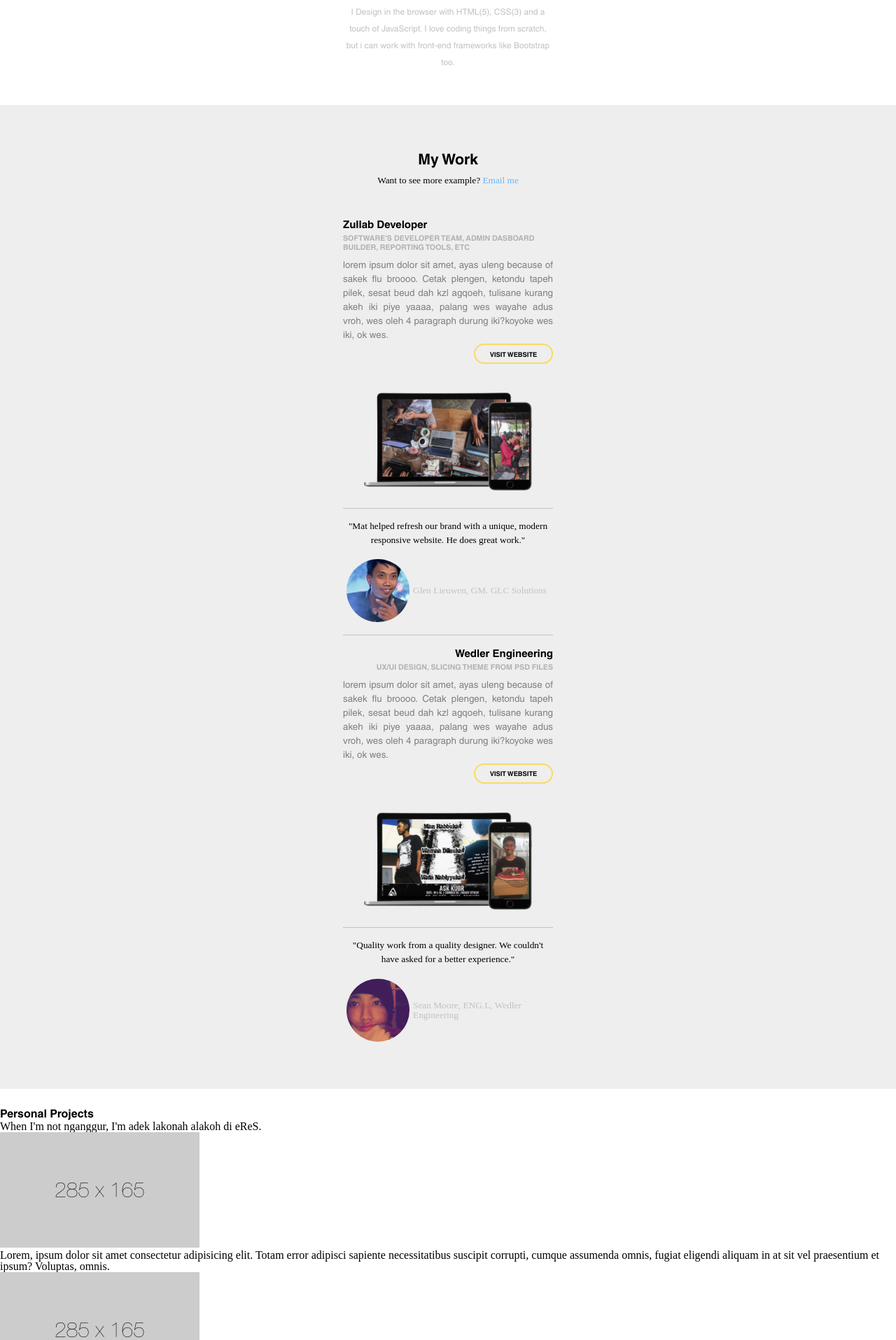
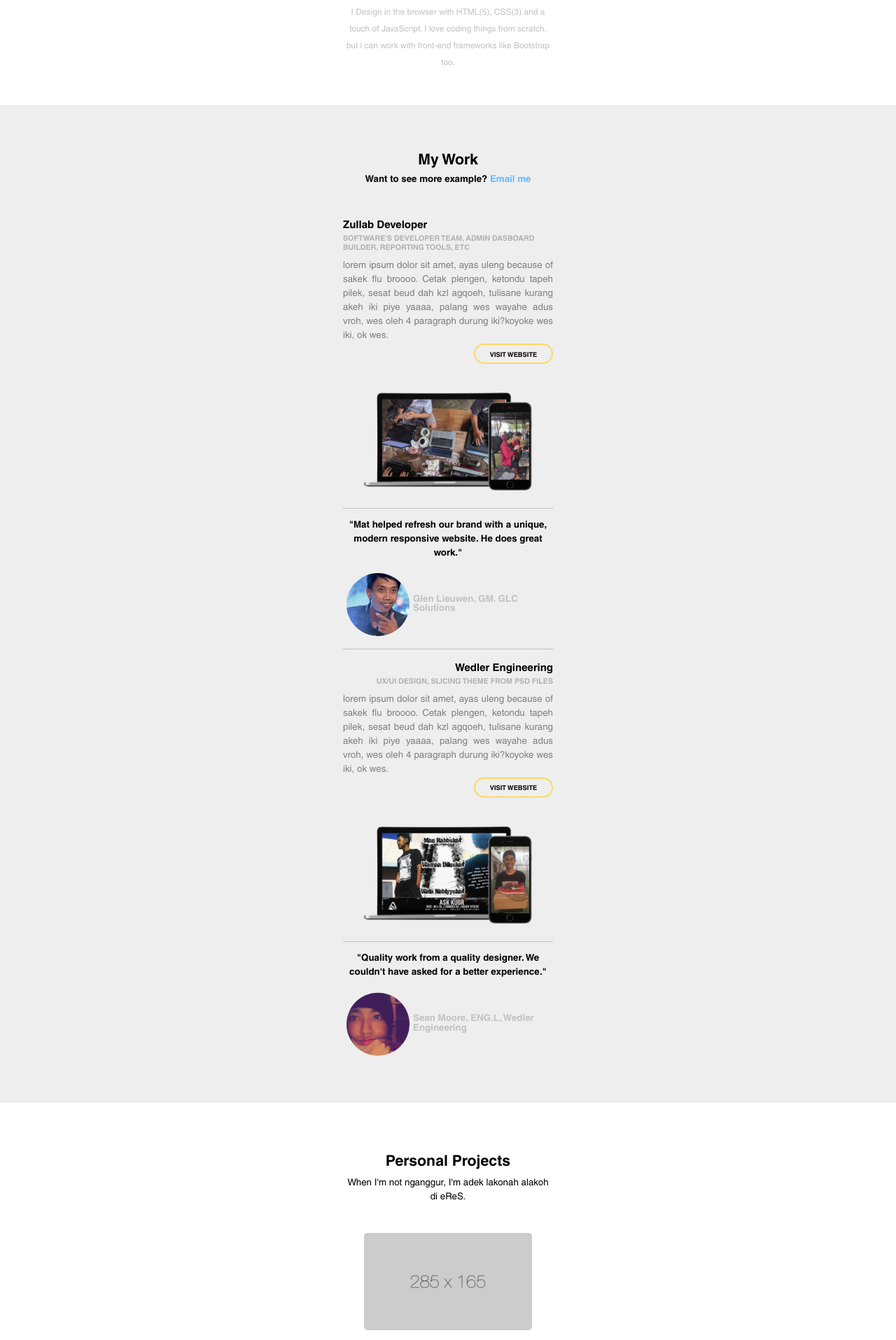
Before and after one commit to consciousnessdev/consciousnessdev.github.io, a PHP site: page / in a window 1280 px wide. Shown: the part 886-2801 px from the top of the page at 70% size. Run offline with PHP 8.4, Linux system fonts and the light colour scheme.

Commit message:
Projects section done, road to Hirement

```diff
--- a/assets/css/style.css
+++ b/assets/css/style.css
@@ -56,7 +56,7 @@
 }
 
         .content-section__projects {
-    margin: 30px auto;
+    margin: 50px auto;
 }
 
         .content-section__hire {}
@@ -195,21 +195,42 @@
     text-align:  left;
 }
 
-.projects__wrapper {}
+.projects__wrapper {
+    width: 300px;
+    margin: 0 auto;
+    text-align: center;
+    padding-top: 10px;
+}
 
-  .projects__top {}
+  .projects__top {
+    margin: 15px auto;
+    padding-bottom:  10px;
+  }
 
-    .projects__header {}
+    .projects__header {margin: 10px auto 10px auto;}
 
-    .projects__info {}
+    .projects__info {
+    line-height: 1.5;
+}
 
-  .projects__list {}
+  .projects__list {
+    margin: 30px auto;
+}
 
-    .projects__item {}
+    .projects__item {
+    margin: 0 auto 40px auto;
+}
 
-    .item__logo {}
+    .item__logo img {
+        width: 80%;
+        height: auto;
+        border-radius: 5px;
+    }
 
-    .item__information {}
+    .item__information {
+    line-height: 1.5;
+    margin-top:  10px;
+}
 
 .hire__wrapper {}
 
@@ -234,7 +255,7 @@
   font-family: helveticaBLD;
 }
 
-.section--header, .label--header, .item--header, .self--header {
+.section--header, .label--header, .item--header, .self--header, .projects--header {
   font-size: 16pt;
 }
 
@@ -242,7 +263,7 @@
   font-size: 9pt;
 }
 
-.section--ten, .works--ten, .info--ten, .main--ten, .profile--ten {
+.section--ten, .works--ten, .info--ten, .main--ten, .profile--ten, .info--ten {
   font-size: 10pt;
 }
 
@@ -272,7 +293,7 @@
   font-size: 5pt;
 }
 
-.learnmore--light, .section--normal, .works--normal, .main--normal, .profile--light {
+.learnmore--light, .section--normal, .works--normal, .main--normal, .profile--light, {
   font-family: heveticaSTD;
   font-weight: lighter;
 }
--- a/index.html
+++ b/index.html
@@ -128,33 +128,33 @@
       <section class="content-section__projects">
         <div class="projects__wrapper">
           <div class="projects__top">
-            <div class="projects__header header--bold">Personal Projects</div>
-            <div class="projects__info">When I'm not nganggur, I'm adek lakonah alakoh di eReS.</div>
+            <div class="projects__header header--bold projects--header">Personal Projects</div>
+            <div class="projects__info info--ten info--normal">When I'm not nganggur, I'm adek lakonah alakoh di eReS.</div>
           </div>
           <div class="projects__list">
             <div class="projects__item">
               <div class="item__logo"><img src="assets/img/285x165.png" alt="item logo"></div>
-              <div class="item__information info--gray">Lorem, ipsum dolor sit amet consectetur adipisicing elit. Totam error adipisci sapiente necessitatibus suscipit corrupti, cumque assumenda omnis, fugiat eligendi aliquam in at sit vel praesentium et ipsum? Voluptas, omnis.</div>
+              <div class="item__information info--gray info--ten">Lorem, ipsum dolor sit amet consectetur adipisicing elit. Totam error adipisci sapiente necessitatibus suscipit corrupti, cumque assumenda omnis, fugiat eligendi aliquam in at sit vel praesentium et ipsum? Voluptas, omnis.</div>
             </div>
             <div class="projects__item">
               <div class="item__logo"><img src="assets/img/285x165.png" alt="item logo"></div>
-              <div class="item__information info--gray">Lorem, ipsum dolor sit amet consectetur adipisicing elit. Totam error adipisci sapiente necessitatibus suscipit corrupti, cumque assumenda omnis, fugiat eligendi aliquam in at sit vel praesentium et ipsum? Voluptas, omnis.</div>
+              <div class="item__information info--gray info--ten">Lorem, ipsum dolor sit amet consectetur adipisicing elit. Totam error adipisci sapiente necessitatibus suscipit corrupti, cumque assumenda omnis, fugiat eligendi aliquam in at sit vel praesentium et ipsum? Voluptas, omnis.</div>
             </div>
             <div class="projects__item">
               <div class="item__logo"><img src="assets/img/285x165.png" alt="item logo"></div>
-              <div class="item__information info--gray">Lorem, ipsum dolor sit amet consectetur adipisicing elit. Totam error adipisci sapiente necessitatibus suscipit corrupti, cumque assumenda omnis, fugiat eligendi aliquam in at sit vel praesentium et ipsum? Voluptas, omnis.</div>
+              <div class="item__information info--gray info--ten">Lorem, ipsum dolor sit amet consectetur adipisicing elit. Totam error adipisci sapiente necessitatibus suscipit corrupti, cumque assumenda omnis, fugiat eligendi aliquam in at sit vel praesentium et ipsum? Voluptas, omnis.</div>
             </div>
             <div class="projects__item">
               <div class="item__logo"><img src="assets/img/285x165.png" alt="item logo"></div>
-              <div class="item__information info--gray">Lorem, ipsum dolor sit amet consectetur adipisicing elit. Totam error adipisci sapiente necessitatibus suscipit corrupti, cumque assumenda omnis, fugiat eligendi aliquam in at sit vel praesentium et ipsum? Voluptas, omnis.</div>
+              <div class="item__information info--gray info--ten">Lorem, ipsum dolor sit amet consectetur adipisicing elit. Totam error adipisci sapiente necessitatibus suscipit corrupti, cumque assumenda omnis, fugiat eligendi aliquam in at sit vel praesentium et ipsum? Voluptas, omnis.</div>
             </div>
             <div class="projects__item">
               <div class="item__logo"><img src="assets/img/285x165.png" alt="item logo"></div>
-              <div class="item__information info--gray">Lorem, ipsum dolor sit amet consectetur adipisicing elit. Totam error adipisci sapiente necessitatibus suscipit corrupti, cumque assumenda omnis, fugiat eligendi aliquam in at sit vel praesentium et ipsum? Voluptas, omnis.</div>
+              <div class="item__information info--gray info--ten">Lorem, ipsum dolor sit amet consectetur adipisicing elit. Totam error adipisci sapiente necessitatibus suscipit corrupti, cumque assumenda omnis, fugiat eligendi aliquam in at sit vel praesentium et ipsum? Voluptas, omnis.</div>
             </div>
             <div class="projects__item">
               <div class="item__logo"><img src="assets/img/285x165.png" alt="item logo"></div>
-              <div class="item__information info--gray">Lorem, ipsum dolor sit amet consectetur adipisicing elit. Totam error adipisci sapiente necessitatibus suscipit corrupti, cumque assumenda omnis, fugiat eligendi aliquam in at sit vel praesentium et ipsum? Voluptas, omnis.</div>
+              <div class="item__information info--gray info--ten">Lorem, ipsum dolor sit amet consectetur adipisicing elit. Totam error adipisci sapiente necessitatibus suscipit corrupti, cumque assumenda omnis, fugiat eligendi aliquam in at sit vel praesentium et ipsum? Voluptas, omnis.</div>
             </div>
           </div>
         </div>
```
